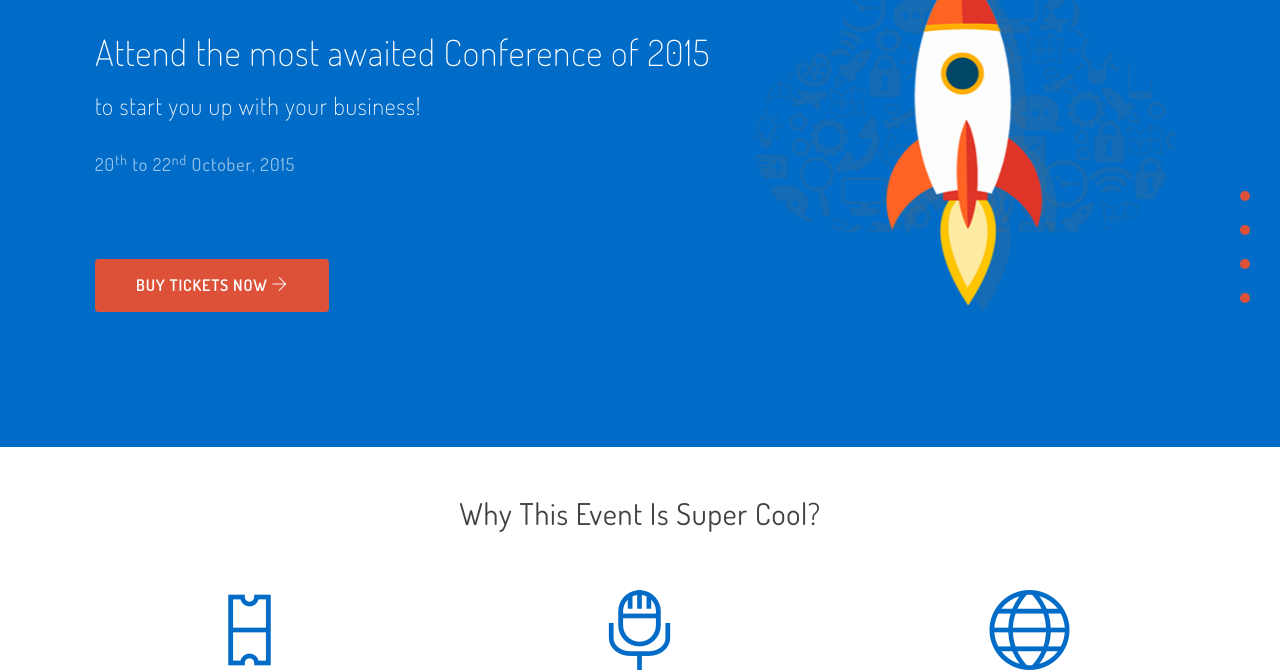
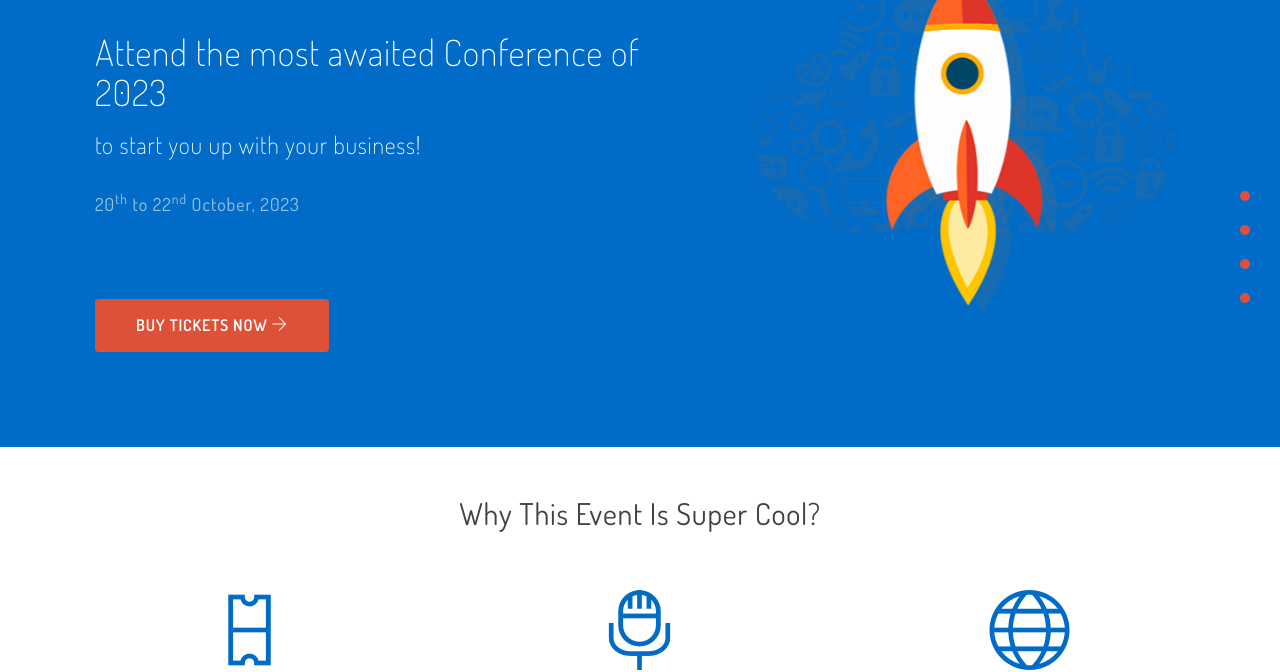
Before and after one commit to nnsnarasimha/websites, a plain HTML site: page index.html in a window 1280 px wide. Shown: the part 153-825 px from the top of the page. Drawn offline with Linux system fonts and the light colour scheme.

Commit message:
Update index.html
datemodified

```diff
--- a/index.html
+++ b/index.html
@@ -58,9 +58,9 @@
         <div class="row hero-header" id="home">
           <div class="col-md-7">
             <img src="img/meetup-logo.png" class="logo">
-            <h1>Attend the most awaited Conference of 2015</h1>
+            <h1>Attend the most awaited Conference of 2023</h1>
             <h3>to start you up with your business!</h3>
-            <h4>20<sup>th</sup> to 22<sup>nd</sup>  October, 2015</h4>
+            <h4>20<sup>th</sup> to 22<sup>nd</sup>  October, 2023</h4>
             <a href="#" class="btn btn-lg btn-red">Buy Tickets Now <span class="ti-arrow-right"></span></a>
 
           </div>
```
